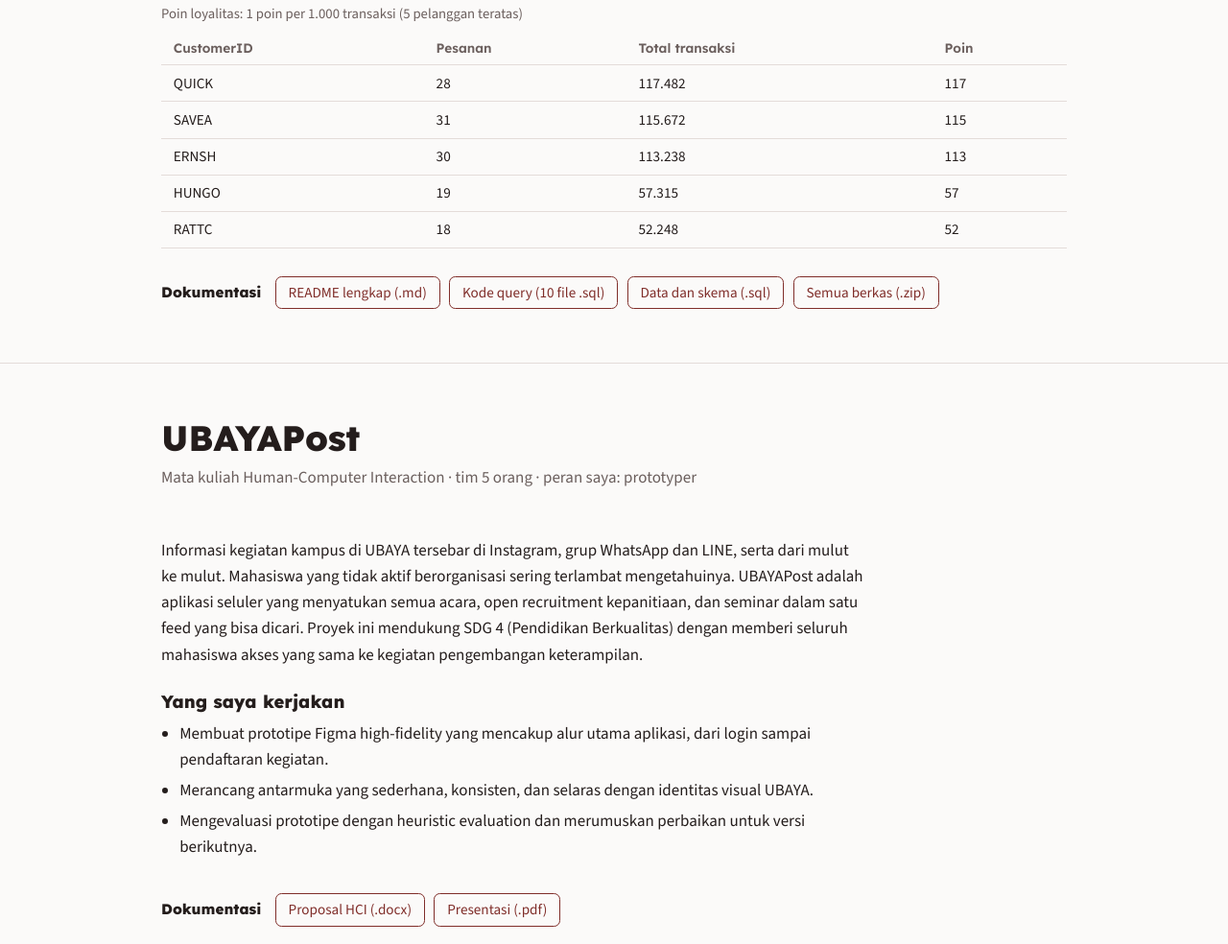
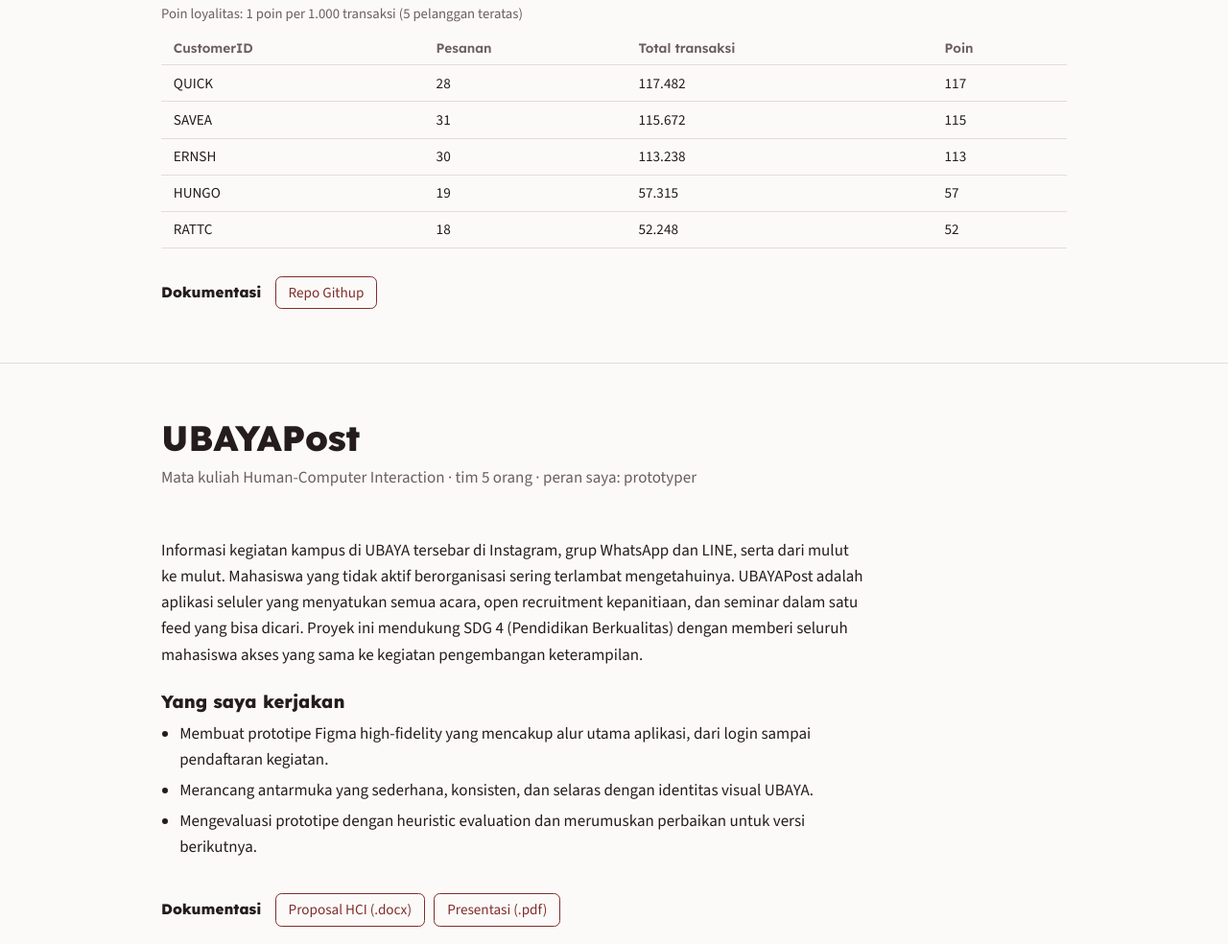
Before and after one commit to m1racle-exe/Miracle-Portfolio, a plain HTML site: page index.html in a window 1280 px wide. Shown: the part 1870-2854 px from the top of the page at 96% size. Drawn offline with nearby package versions, Linux system fonts and the light colour scheme.

Commit message:
Update index.html

```diff
--- a/index.html
+++ b/index.html
@@ -118,7 +118,7 @@ CLOSE curCustomer;</div>
 <tr><td>HUNGO</td><td>19</td><td>57.315</td><td>57</td></tr>
 <tr><td>RATTC</td><td>18</td><td>52.248</td><td>52</td></tr>
 </tbody></table></div>
-<div class="docs"><b>Dokumentasi</b><a href="https://github.com/m1racle-exe/Miracle-Portfolio/tree/main/sql-portfolio">README lengkap (.md)</a><a href="sql-portfolio/queries/">Kode query (10 file .sql)</a><a href="sql-portfolio/data/">Data dan skema (.sql)</a><a href="docs/SQL-Portfolio.zip" download>Semua berkas (.zip)</a></div>
+<div class="docs"><b>Dokumentasi</b><a href="https://github.com/m1racle-exe/Miracle-Portfolio/tree/main/sql-portfolio">Repo Githup</a></div>
 </div></section>
 
 <section><div class="wrap">
```
